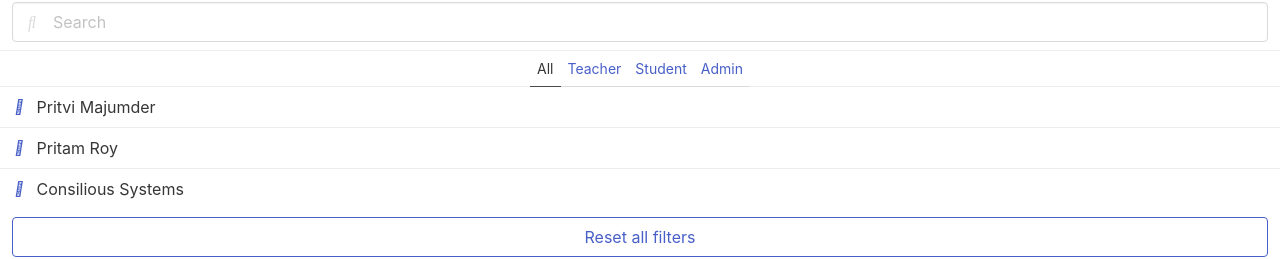
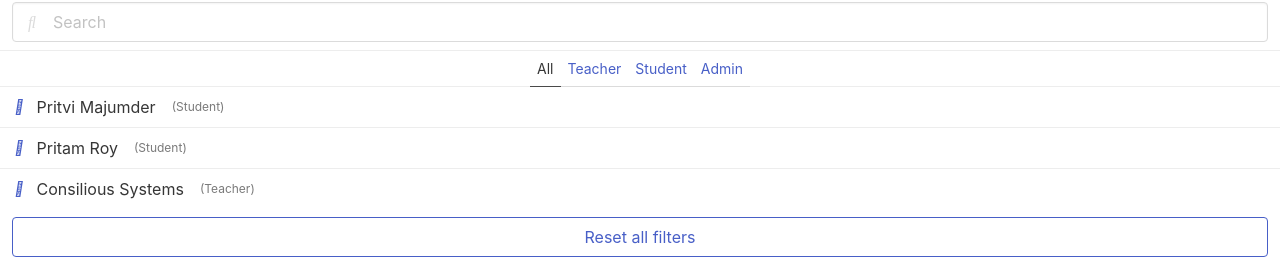
Before and after one commit to Pritam-afk/my-classroom, an Angular app: page /dashboard/1 in a window 1280 px wide. Shown: the part 177-436 px from the top of the page. Built offline with nearby package versions, Linux system fonts and the light colour scheme; sample sign-in values are in the browser's storage.

Commit message:
Improved the code

```diff
--- a/src/app/user-view/user-view.component.html
+++ b/src/app/user-view/user-view.component.html
@@ -4,7 +4,7 @@
     </p>
     <div class="panel-block">
         <p class="control has-icons-left">
-            <input class="input" type="text" placeholder="Search" (input) = "searchUser($event)">
+            <input class="input" type="text" placeholder="Search" (input)="searchUser($event)">
             <span class="icon is-left">
                 <i class="fas fa-search" aria-hidden="true"></i>
             </span>
@@ -19,8 +19,13 @@
             <span class="panel-icon">
                 <i class="fas fa-book" aria-hidden="true"></i>
             </span>
-            {{user.firstName}}
-            {{user.lastName}}
+            {{user.fullName}}
+            <span
+                class="is-pulled-right is-size-7 has-text-grey ml-4"
+                *ngIf="currentRole == null"
+            >
+                ({{user.role.name}})
+            </span>
         </a>
     </div>
     <div class="panel-block">
--- a/src/app/user-view/user-view.component.ts
+++ b/src/app/user-view/user-view.component.ts
@@ -37,15 +37,17 @@ export class UserViewComponent implements OnInit {
 
   public searchUser(event: Event) {
     let searchedQuery = (<HTMLInputElement>event.target).value;
-    if(searchedQuery && searchedQuery.trim().length)
-    {
-        this.filteredUsers = this.userService.users.filter((user : User) =>{
-          return (user.fullName.toLowerCase().indexOf(searchedQuery.toLowerCase())>-1 && user.role.id == this.currentRole.id)
-        })
-    }
-    else{
-      this.filteredUsers = this.userService.users.filter(user => this.currentRole.id == user.role.id);
-    }
+
+    this.filteredUsers = (searchedQuery && searchedQuery.trim().length)
+      ? this.getFilteredUsers(searchedQuery, this.currentRole)
+      : this.userService.users.filter(user => this.currentRole.id == user.role.id);
+  }
+
+  private getFilteredUsers(searchedQuery: string, role: Role) {
+    return this.userService.users.filter((user: User) => {
+      const formattedName = user.fullName.toLowerCase();
+      return (formattedName.indexOf(searchedQuery.toLowerCase()) > -1 && user.role.id == role.id)
+    });
   }
 
 }
```
